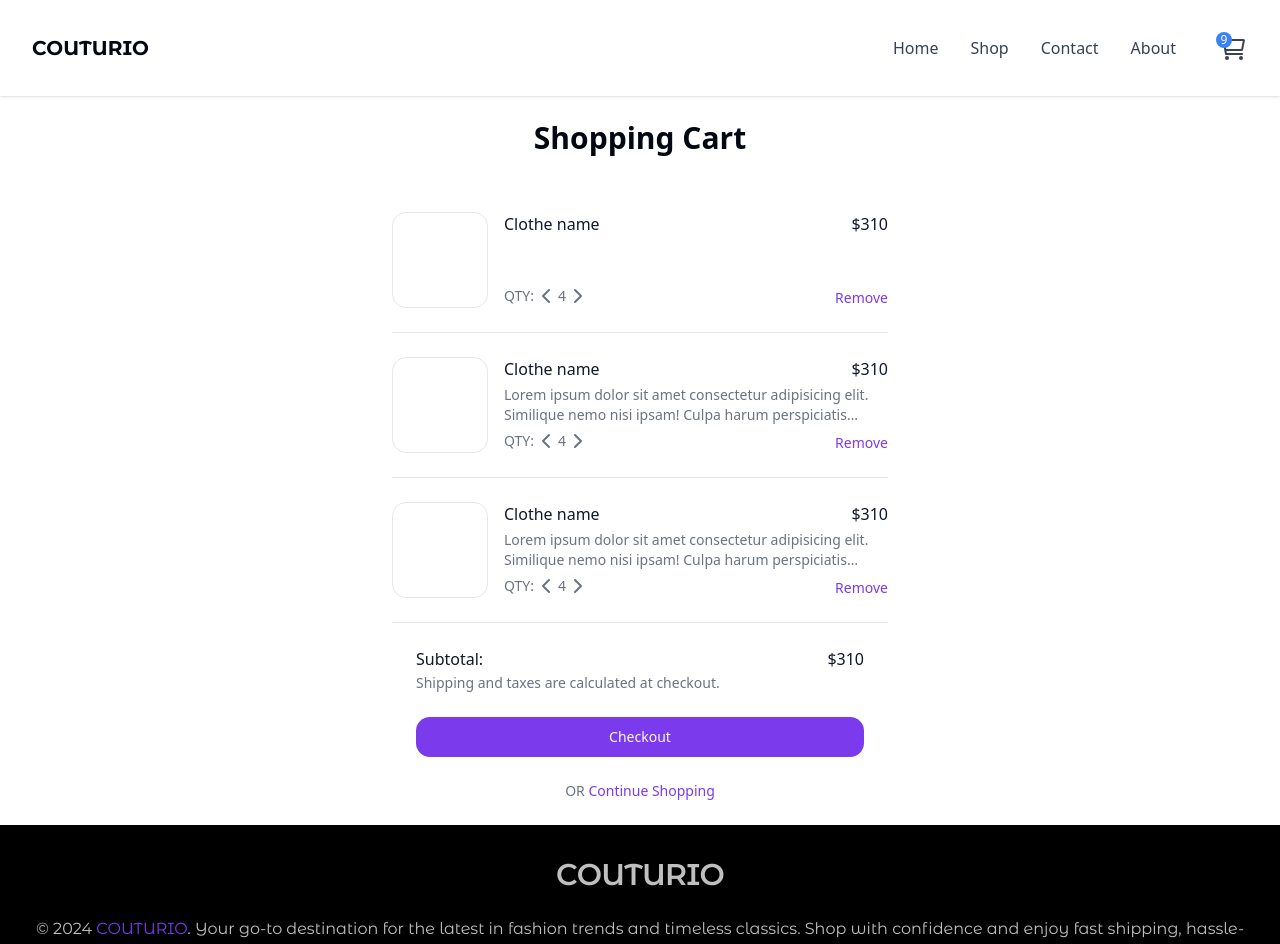
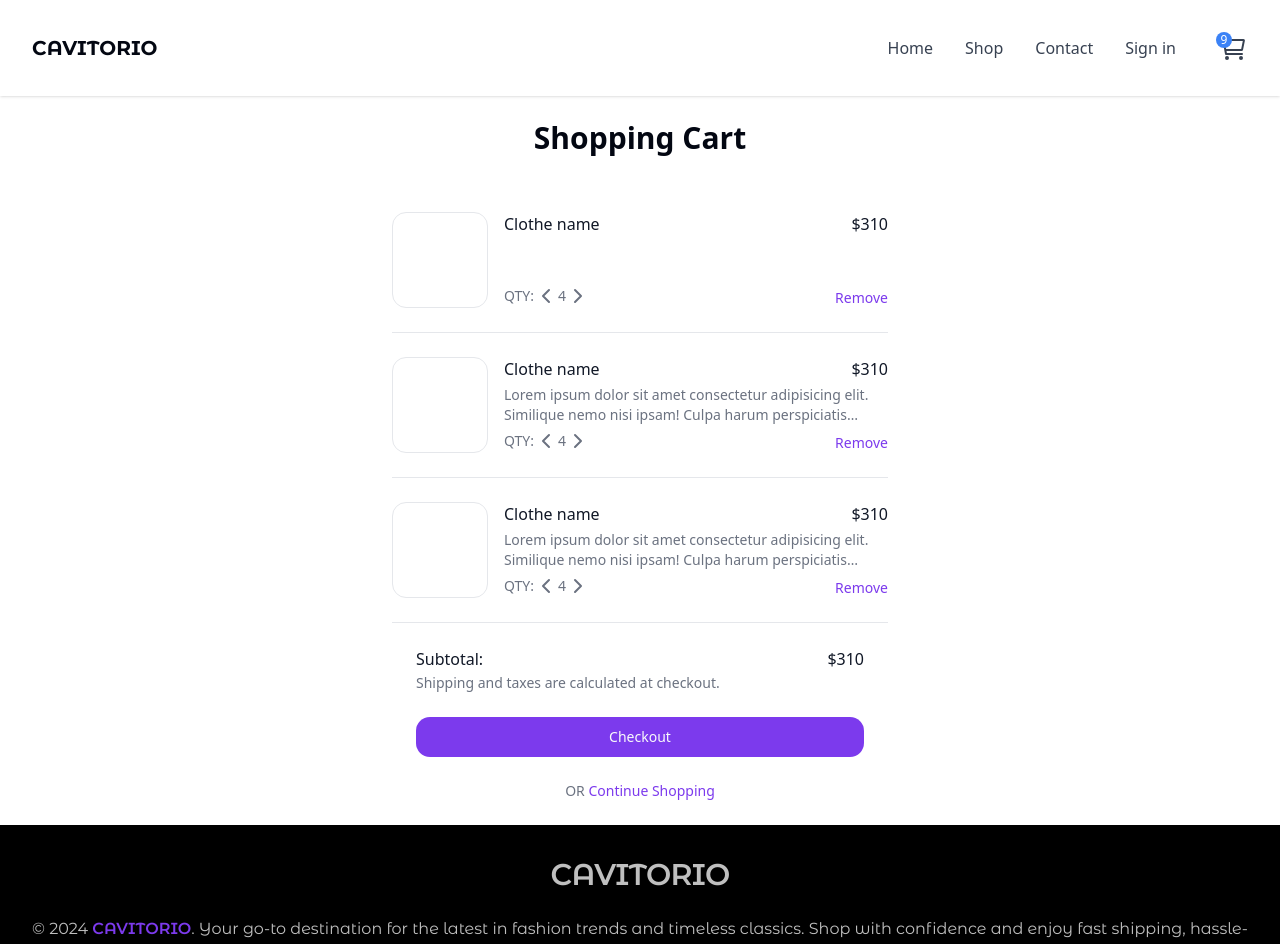
Before and after one commit to naijadevgamer/react-commerce, a React (Vite) app: page /cart in a window 1280 px wide. Shown: the top 944 px of the page. Built offline with nearby package versions, Linux system fonts and the light colour scheme.

Commit message:
Modify the logo and the Form button

```diff
--- a/src/components/Footer.tsx
+++ b/src/components/Footer.tsx
@@ -44,12 +44,14 @@ const Footer = () => {
     <footer className="bg-black text-center font-montserratAlt text-white/75">
       <div className="mx-auto max-w-4xl px-4 py-4 sm:px-6 sm:py-8 lg:max-w-7xl lg:px-8">
         <h1 className="mb-6 text-2xl font-semibold uppercase tracking-tight md:text-3xl">
-          Couturio
+          Cavitorio
         </h1>
         <p className="mb-6">
           © 2024{" "}
-          <span className="ont-semibold uppercase text-primary">Couturio</span>.
-          Your go-to destination for the latest in fashion trends and timeless
+          <span className="font-semibold uppercase text-primary">
+            Cavitorio
+          </span>
+          . Your go-to destination for the latest in fashion trends and timeless
           classics. Shop with confidence and enjoy fast shipping, hassle-free
           returns, and exceptional customer service. Thank you for choosing us!
         </p>
--- a/src/components/Navbar.tsx
+++ b/src/components/Navbar.tsx
@@ -6,7 +6,7 @@ const MENU_LINKS = [
   { name: "Home", link: "/" },
   { name: "Shop", link: "/Shop" },
   { name: "Contact", link: "/Contact" },
-  { name: "About", link: "/About" },
+  { name: "Sign in", link: "/login" },
 ];
 
 const Navbar: React.FC = () => {
@@ -18,7 +18,7 @@ const Navbar: React.FC = () => {
         <div className="flex items-center justify-between">
           <Link to="/">
             <span className="font-montserratAlt text-xl font-bold uppercase">
-              Couturio
+              Cavitorio
             </span>
           </Link>
 
--- a/src/pages/LoginPage.tsx
+++ b/src/pages/LoginPage.tsx
@@ -1,4 +1,3 @@
-import { BsGoogle } from "react-icons/bs";
 import { z } from "zod";
 import { zodResolver } from "@hookform/resolvers/zod";
 import { SubmitHandler, useForm } from "react-hook-form";
@@ -6,6 +5,10 @@ import FormButton from "@/components/FormButton";
 import FormInput from "@/components/FormInput";
 import AuthSwitchLink from "@/components/AutoSwitchLink";
 import FormBgImage from "@/components/FormBgImage";
+import {
+  signInWithGoogle,
+  signInWithGoogleMobile,
+} from "@/firebase/firebase.utils";
 
 // Schema for Login Form Validation
 const loginSchema = z.object({
@@ -53,8 +56,14 @@ const LoginPage = () => {
         <FormButton
           label="Sign in with Google"
           variant="google"
-          iconSrc={<BsGoogle className="mr-2" />}
-          onClick={() => console.log("Google Sign-In Clicked")}
+          onClick={signInWithGoogle}
+          className="hidden xl:flex"
+        />
+        <FormButton
+          label="Sign in with Google"
+          variant="google"
+          onClick={signInWithGoogleMobile}
+          className="flex xl:hidden"
         />
 
         <AuthSwitchLink text="Or Sign in here" />
--- a/src/pages/RegisterPage.tsx
+++ b/src/pages/RegisterPage.tsx
@@ -1,4 +1,3 @@
-import { BsGoogle } from "react-icons/bs";
 import { z } from "zod";
 import { zodResolver } from "@hookform/resolvers/zod";
 import { SubmitHandler, useForm } from "react-hook-form";
@@ -74,7 +73,6 @@ const RegisterPage: React.FC = () => {
         <FormButton
           label="Sign up with Google"
           variant="google"
-          iconSrc={<BsGoogle className="mr-2" />}
           onClick={() => console.log("Google Login Clicked")}
         />
         <AuthSwitchLink text="Or register here" />
```
